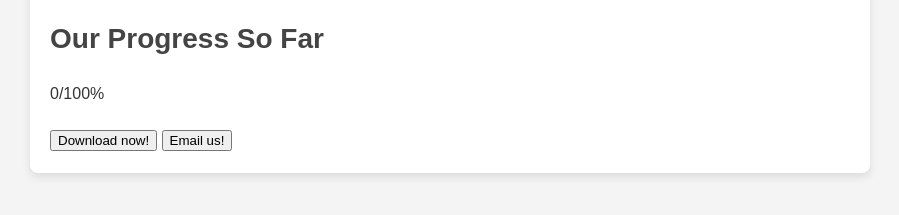
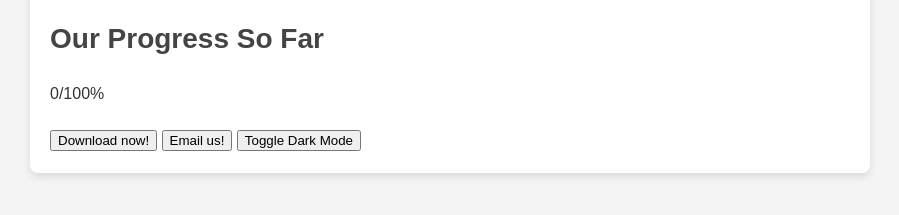
Before and after one commit to Official-HarryOS/harryos.github.io, a plain HTML site: page index.html in a window 1280 px wide. Shown: the part 143-358 px from the top of the page, without its empty margins (190-1089 px from the left). Drawn offline with Linux system fonts and the light colour scheme.

Commit message:
Update index.html

```diff
--- a/index.html
+++ b/index.html
@@ -16,6 +16,7 @@
         <div id="interactable-stuff">
             <a href="download.html"><button>Download now!</button></a>
             <a href="mailto:official.harryos.devteam"><button>Email us!</button></a>
+            <button id="darkToggleButton">Toggle Dark Mode</button>
         </div>
     </div>
 </body>
```
